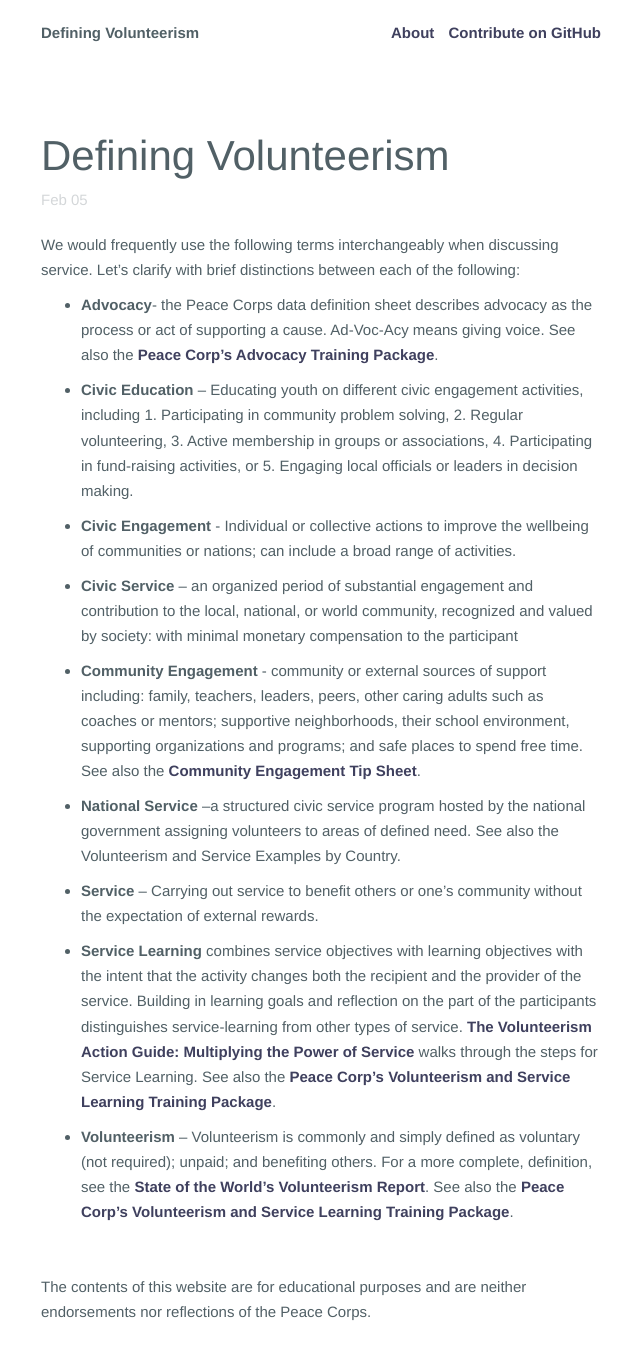
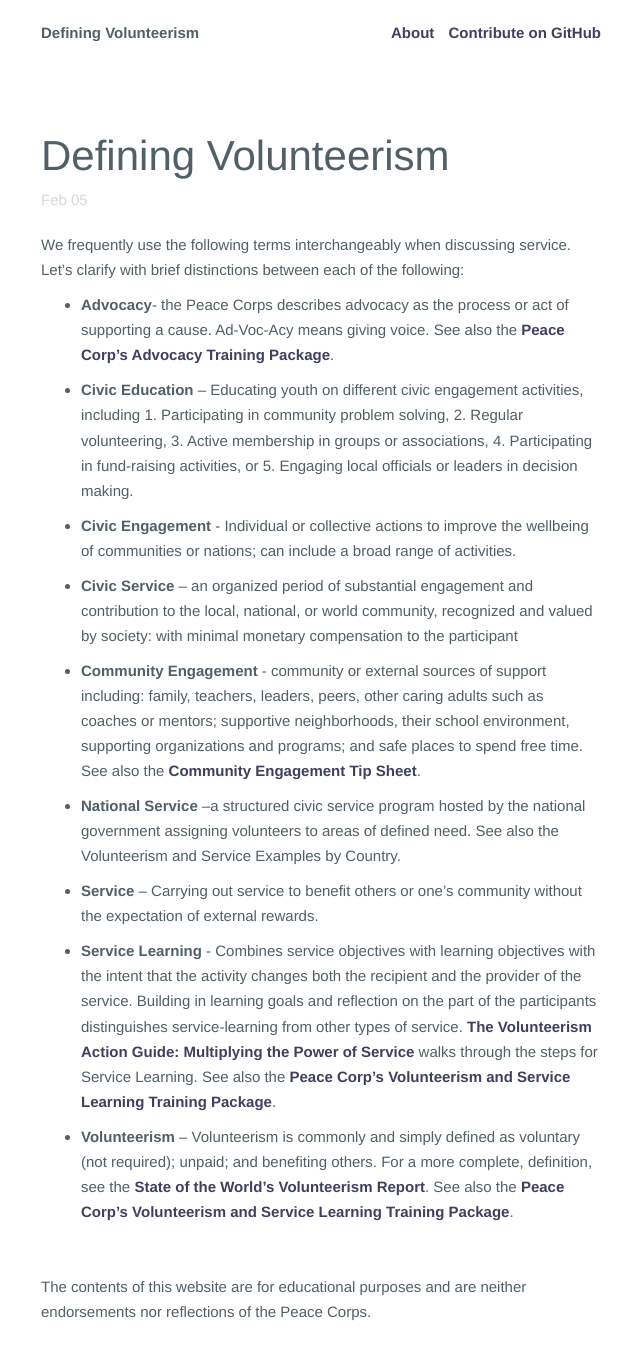
Before and after one commit to PeaceCorps/Volunteerism-Toolkit, a Jekyll site: the page built from _posts/2015-02-05-defining-volunteerism.md, in a window 1280 px wide. Shown: the whole page, without its empty margins (319-959 px from the left). Built offline with Jekyll 4.4.1, drawn with Linux system fonts in a browser that asks for light colours; Markdown is read by kramdown in place of the engine named in the settings.

Commit message:
Update 2015-02-05-defining-volunteerism.md

```diff
--- a/_posts/2015-02-05-defining-volunteerism.md
+++ b/_posts/2015-02-05-defining-volunteerism.md
@@ -4,9 +4,9 @@ category: blog
 layout: blog
 ---
 
-We would frequently use the following terms interchangeably when discussing service. Let's clarify with brief distinctions between each of the following:
+We frequently use the following terms interchangeably when discussing service. Let's clarify with brief distinctions between each of the following:
 
-- **Advocacy**- the Peace Corps data definition sheet describes advocacy as the process or act of supporting a cause. Ad-Voc-Acy means giving voice. See also the [Peace Corp's Advocacy Training Package](http://inside.peacecorps.gov/index.cfm?viewDocument&document_id=51289&filetype=htm).
+- **Advocacy**- the Peace Corps describes advocacy as the process or act of supporting a cause. Ad-Voc-Acy means giving voice. See also the [Peace Corp's Advocacy Training Package](http://inside.peacecorps.gov/index.cfm?viewDocument&document_id=51289&filetype=htm).
 
 - **Civic Education** – Educating youth on different civic engagement activities, including 1. Participating in community problem solving, 2. Regular volunteering, 3. Active membership in groups or associations, 4. Participating in fund-raising activities, or 5. Engaging local officials or leaders in decision making.
 
@@ -20,6 +20,6 @@ We would frequently use the following terms interchangeably when discussing serv
 
 - **Service** – Carrying out service to benefit others or one's community without the expectation of external rewards.
 
-- **Service Learning** combines service objectives with learning objectives with the intent that the activity changes both the recipient and the provider of the service. Building in learning goals and reflection on the part of the participants distinguishes service-learning from other types of service. [The Volunteerism Action Guide: Multiplying the Power of Service](http://files.peacecorps.gov/multimedia/pdf/library/CD062_V2_English.pdf) walks through the steps for Service Learning. See also the [Peace Corp's Volunteerism and Service Learning Training Package](http://inside.peacecorps.gov/index.cfm?viewDocument&document_id=40597&filetype=htm).
+- **Service Learning** - Combines service objectives with learning objectives with the intent that the activity changes both the recipient and the provider of the service. Building in learning goals and reflection on the part of the participants distinguishes service-learning from other types of service. [The Volunteerism Action Guide: Multiplying the Power of Service](http://files.peacecorps.gov/multimedia/pdf/library/CD062_V2_English.pdf) walks through the steps for Service Learning. See also the [Peace Corp's Volunteerism and Service Learning Training Package](http://inside.peacecorps.gov/index.cfm?viewDocument&document_id=40597&filetype=htm).
 
 - **Volunteerism** – Volunteerism is commonly and simply defined as voluntary (not required); unpaid; and benefiting others. For a more complete, definition, see the [State of the World's Volunteerism Report](file://///dcna_cifs.peacecorps.gov/users/kscheuerer/Volunteerism/TAG/Volunteerism Toolkit/%EF%82%A7%09http:/www.unv.org/fileadmin/docdb/pdf/2011/SWVR/English/SWVR2011_full_%5b04%5d_chapter1.pdf). See also the [Peace Corp's Volunteerism and Service Learning Training Package](http://inside.peacecorps.gov/index.cfm?viewDocument&document_id=40597&filetype=htm).
```
